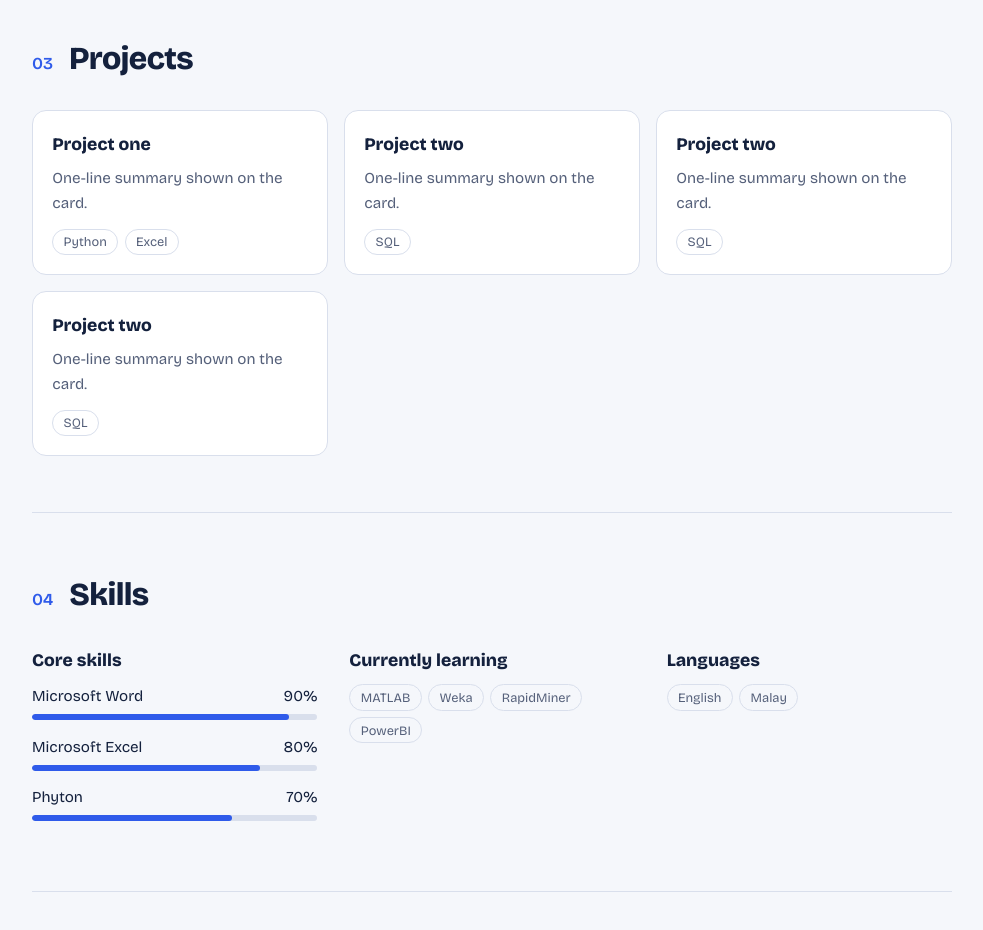
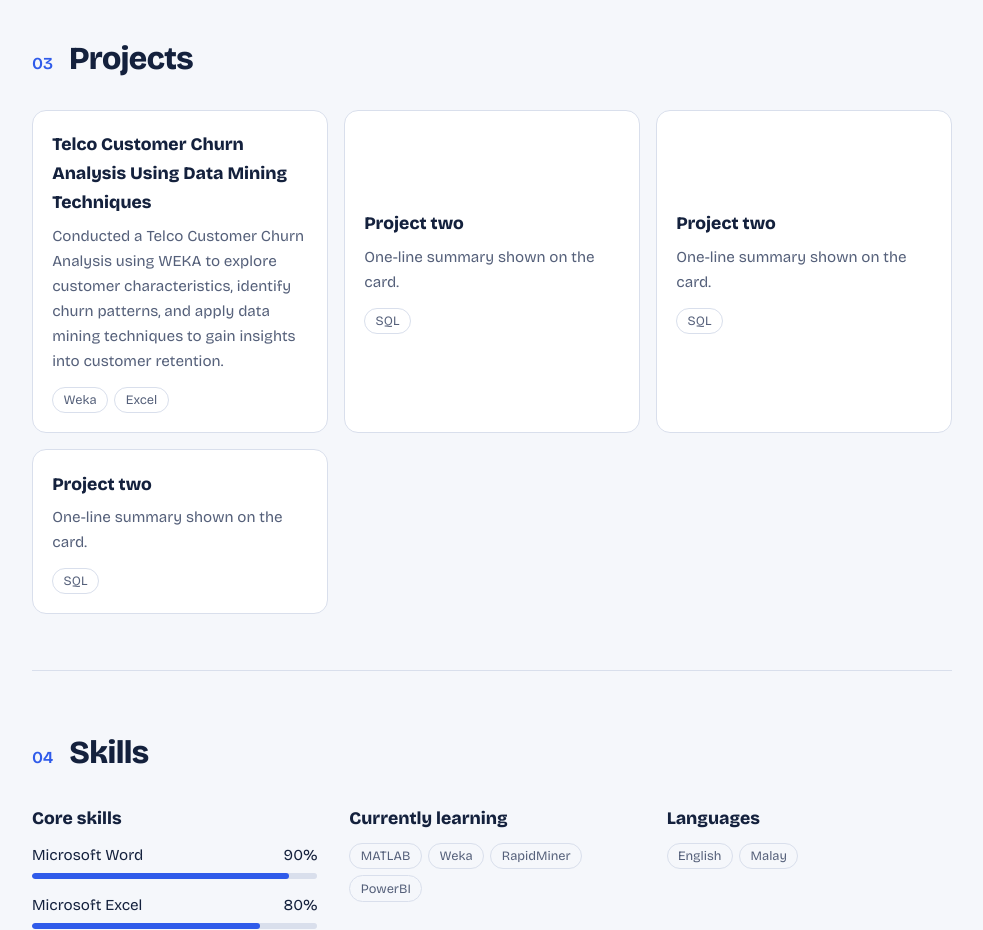
Before and after one commit to alifnaufal04-wq/my_portfolio, a plain HTML site: page index.html in a window 1280 px wide. Shown: the part 1760-2690 px from the top of the page, without its empty margins (148-1131 px from the left). Drawn offline with nearby package versions, Linux system fonts and the light colour scheme.

Commit message:
Update index.html

```diff
--- a/index.html
+++ b/index.html
@@ -152,7 +152,7 @@ const ME = {
   ],
 
   projects: [
-    { title: "Project one", summary: "One-line summary shown on the card.", details: "A longer description shown when the card is opened. Explain the problem, what you built, and the result.", tags: ["Python", "Excel"], link: "https://github.com/yourusername/project-one" },
+    { title: "Telco Customer Churn Analysis Using Data Mining Techniques", summary: "Conducted a Telco Customer Churn Analysis using WEKA to explore customer characteristics, identify churn patterns, and apply data mining techniques to gain insights into customer retention.", details: "Conducted a Telco Customer Churn Analysis using WEKA to explore customer data, identify patterns and understand factors associated with customer churn. Applied data mining techniques and statistical analysis to examine customer characteristics and service usage, transforming data into meaningful insights that can support customer retention strategies.", tags: ["Weka", "Excel"], link: "https://drive.google.com/file/d/1DiJ6u4vCbI7uMmFWWLTzIpX58yyygzDw/view?usp=sharing" },
     { title: "Project two", summary: "One-line summary shown on the card.", details: "A longer description of this project.", tags: ["SQL"], link: "" },
     { title: "Project two", summary: "One-line summary shown on the card.", details: "A longer description of this project.", tags: ["SQL"], link: "" },
     { title: "Project two", summary: "One-line summary shown on the card.", details: "A longer description of this project.", tags: ["SQL"], link: "" }
```
